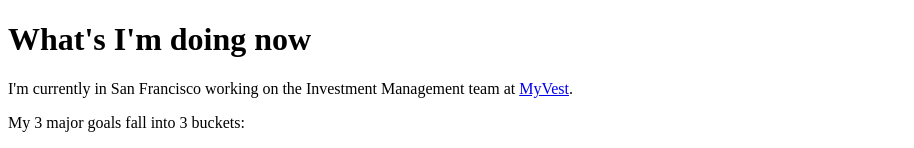
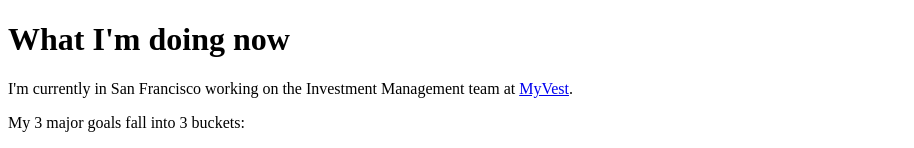
Before and after one commit to kevinwin/now, a plain HTML site: page index.html in a window 1280 px wide. Shown: the top 148 px of the page, without its empty margins (0-914 px from the left). Drawn offline with Linux system fonts and the light colour scheme.

Commit message:
Fix Typo

```diff
--- a/index.html
+++ b/index.html
@@ -5,7 +5,7 @@
   <title></title>
 </head>
 <body>
-  <h1>What's I'm doing now</h1>
+  <h1>What I'm doing now</h1>
   <p>I'm currently in San Francisco working on the Investment Management team at <a href="https://myvest.com" >MyVest</a>. </p>
   <p>My 3 major goals fall into 3 buckets:</p>
   <ul>
```
